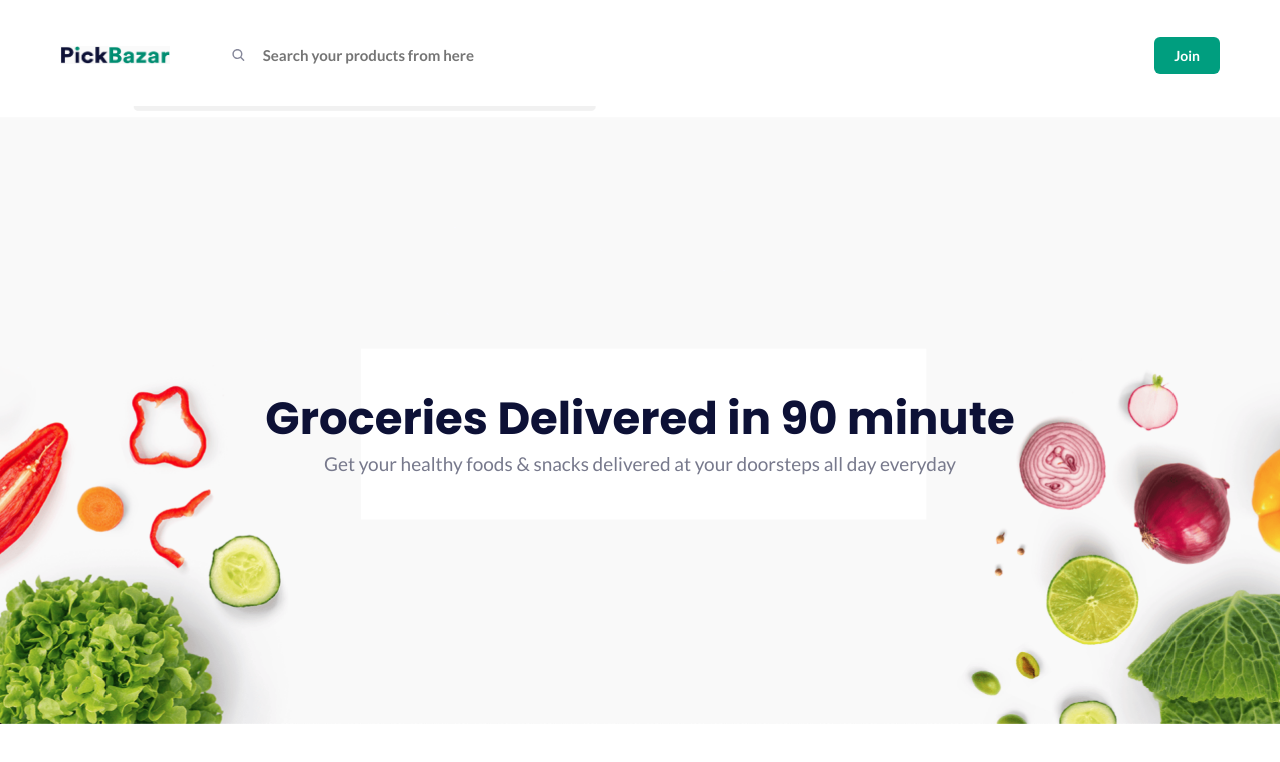
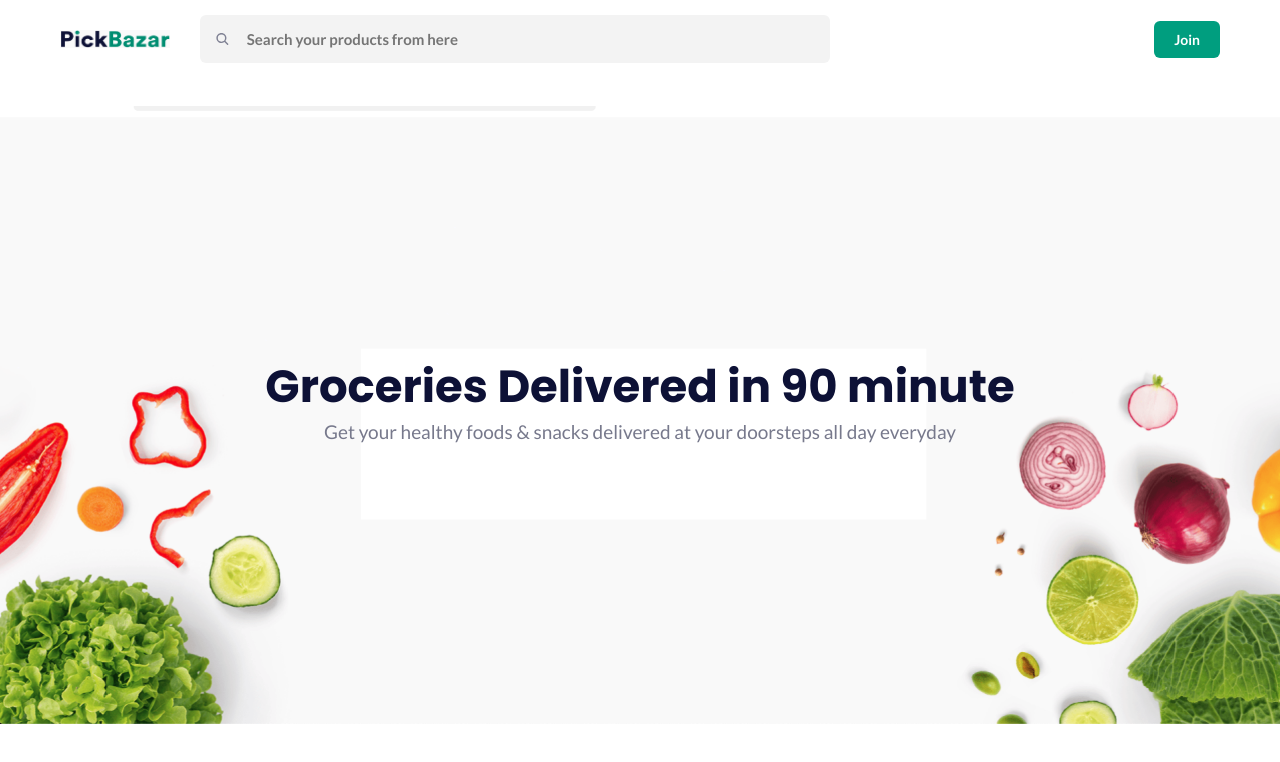
Before and after one commit to kkdshka/PickBazar, a React (Create React App) app: page / in a window 1280 px wide. Shown: the top 762 px of the page. Built offline with nearby package versions, Linux system fonts and the light colour scheme.

Commit message:
Fixed search design

```diff
--- a/src/components/topSection/Search.scss
+++ b/src/components/topSection/Search.scss
@@ -5,7 +5,8 @@
   margin-left: 30px;
   justify-content: space-between;
   align-items: center;
-  padding: 1em;
+  border-radius: 6px;
+  background-color: #F3F3F3;
 }
 
 .search-input {
@@ -16,6 +17,7 @@
   line-height: 18px;
   width: 100%;
   border: none;
+  background-color: #F3F3F3;
 
   &:focus {
     outline: none;
```
